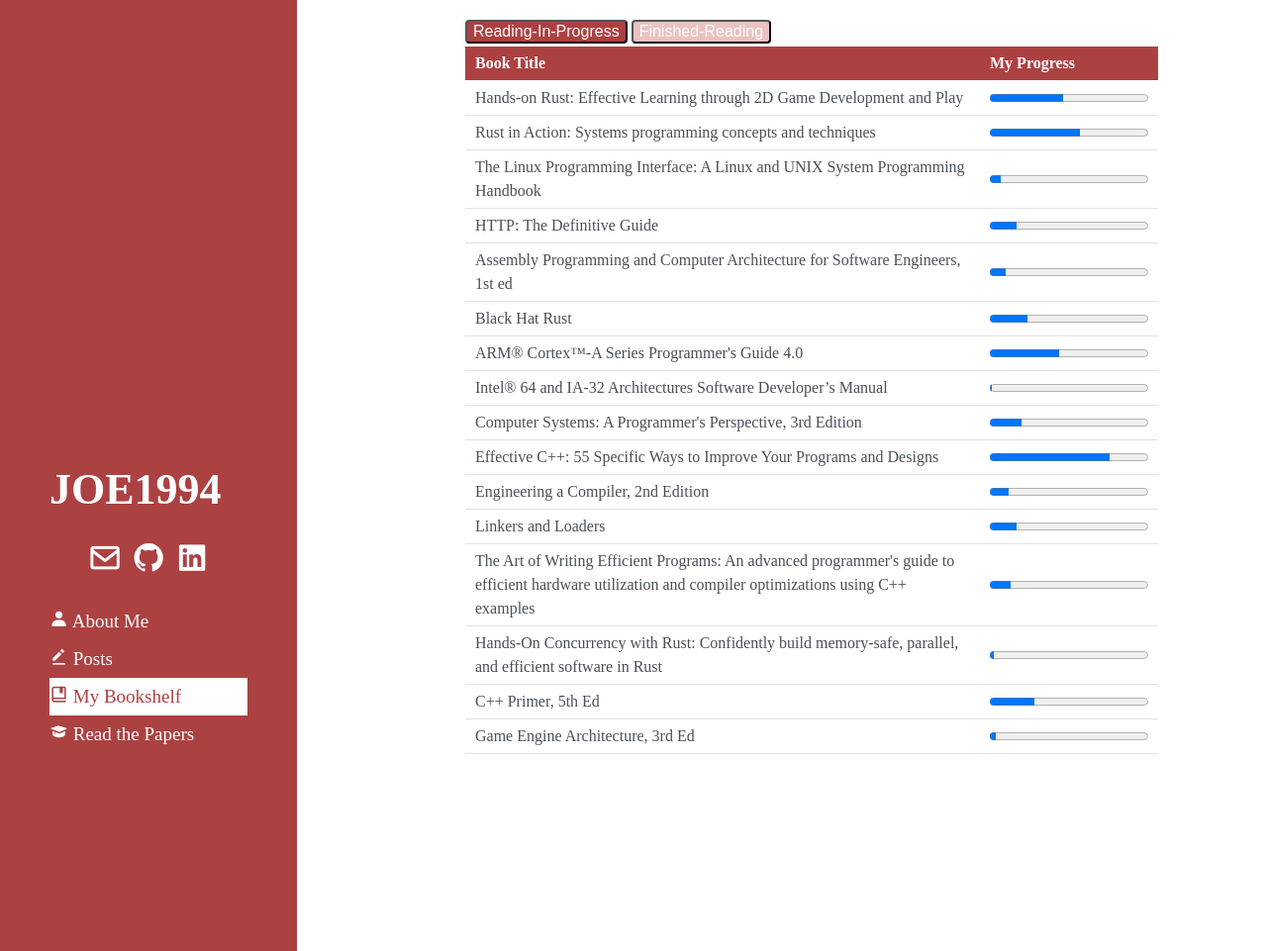
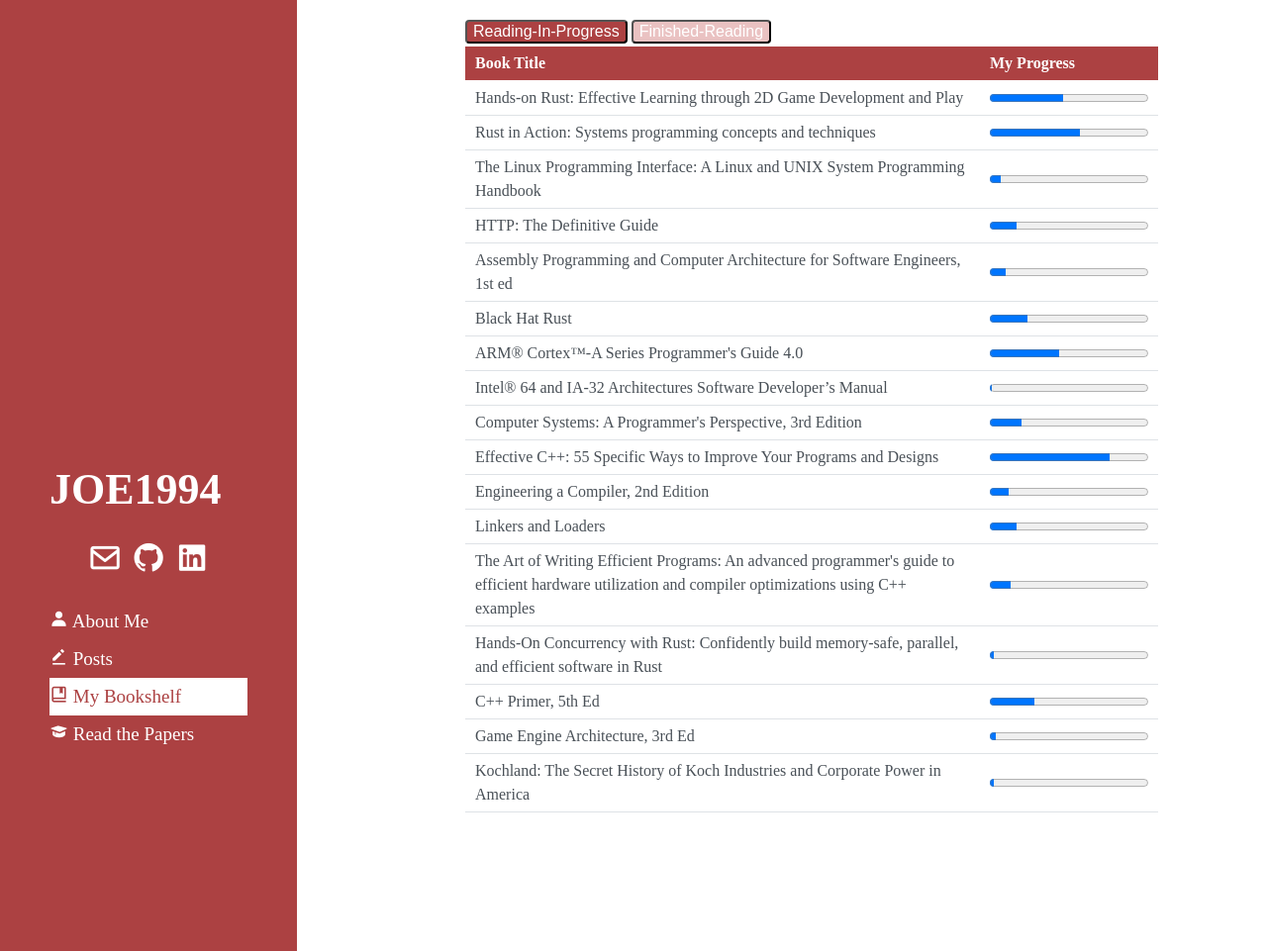
Before and after one commit to JOE1994/JOE1994.github.io, a Jekyll site: the page built from bookshelf.html, in a window 1280 px wide and 961 px high. Shown: the whole window at 99% size. Built offline with Jekyll 4.4.1, drawn with Linux system fonts in a browser that asks for light colours; some web fonts are replaced.

Commit message:
[book] Start reading Kochland

```diff
--- a/_data/bookshelf_still_reading.yml
+++ b/_data/bookshelf_still_reading.yml
@@ -63,3 +63,7 @@
 - name: "Game Engine Architecture, 3rd Ed"
   progress: 47
   tot_pages: 1240
+
+- name: "Kochland: The Secret History of Koch Industries and Corporate Power in America"
+  progress: 19
+  tot_pages: 688
```
